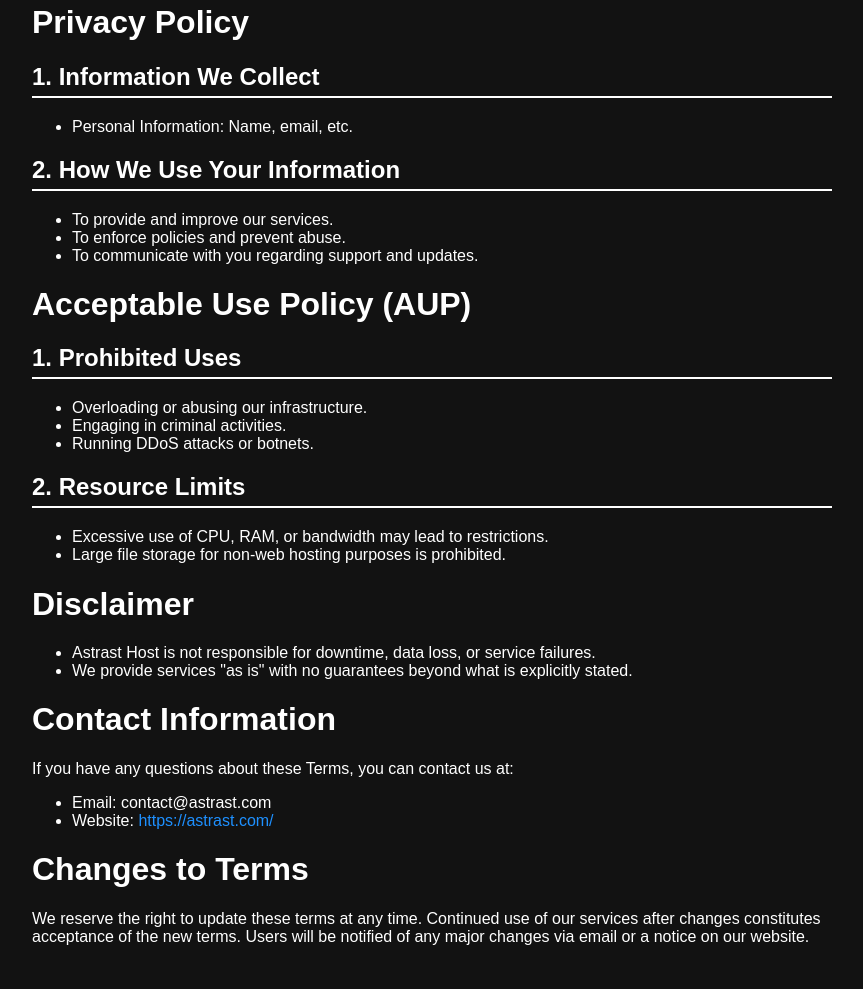
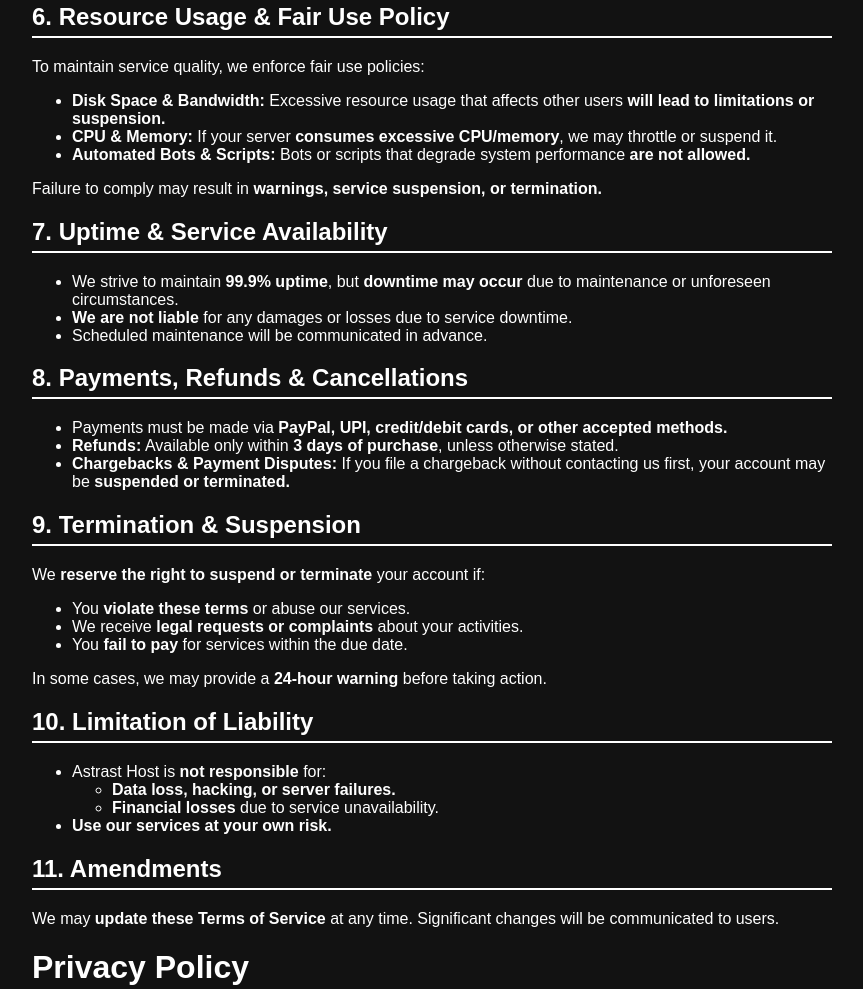
Before and after one commit to safire1/Astrast, a plain HTML site: page legal.html in a window 1280 px wide. Shown: the part 881-1870 px from the top of the page, without its empty margins (208-1071 px from the left). Drawn offline with Linux system fonts and the light colour scheme.

Commit message:
Update legal.html

```diff
--- a/legal.html
+++ b/legal.html
@@ -85,6 +85,52 @@
             <li>Bypassing security measures or exploiting our systems.</li>
             <li>Hosting copyrighted content without authorization.</li>
         </ul>
+        <h2>6. Resource Usage & Fair Use Policy</h2>
+        <p>To maintain service quality, we enforce fair use policies:</p>
+        <ul>
+            <li><strong>Disk Space & Bandwidth:</strong> Excessive resource usage that affects other users <strong>will lead to limitations or suspension.</strong></li>
+            <li><strong>CPU & Memory:</strong> If your server <strong>consumes excessive CPU/memory</strong>, we may throttle or suspend it.</li>
+            <li><strong>Automated Bots & Scripts:</strong> Bots or scripts that degrade system performance <strong>are not allowed.</strong></li>
+        </ul>
+        <p>Failure to comply may result in <strong>warnings, service suspension, or termination.</strong></p>
+
+        <h2>7. Uptime & Service Availability</h2>
+        <ul>
+            <li>We strive to maintain <strong>99.9% uptime</strong>, but <strong>downtime may occur</strong> due to maintenance or unforeseen circumstances.</li>
+            <li><strong>We are not liable</strong> for any damages or losses due to service downtime.</li>
+            <li>Scheduled maintenance will be communicated in advance.</li>
+        </ul>
+
+        <h2>8. Payments, Refunds & Cancellations</h2>
+        <ul>
+            <li>Payments must be made via <strong>PayPal, UPI, credit/debit cards, or other accepted methods.</strong></li>
+            <li><strong>Refunds:</strong> Available only within <strong>3 days of purchase</strong>, unless otherwise stated.</li>
+            <li><strong>Chargebacks & Payment Disputes:</strong> If you file a chargeback without contacting us first, your account may be <strong>suspended or terminated.</strong></li>
+        </ul>
+
+        <h2>9. Termination & Suspension</h2>
+        <p>We <strong>reserve the right to suspend or terminate</strong> your account if:</p>
+        <ul>
+            <li>You <strong>violate these terms</strong> or abuse our services.</li>
+            <li>We receive <strong>legal requests or complaints</strong> about your activities.</li>
+            <li>You <strong>fail to pay</strong> for services within the due date.</li>
+        </ul>
+        <p>In some cases, we may provide a <strong>24-hour warning</strong> before taking action.</p>
+
+        <h2>10. Limitation of Liability</h2>
+        <ul>
+            <li>Astrast Host is <strong>not responsible</strong> for:
+                <ul>
+                    <li><strong>Data loss, hacking, or server failures.</strong></li>
+                    <li><strong>Financial losses</strong> due to service unavailability.</li>
+                </ul>
+            </li>
+            <li><strong>Use our services at your own risk.</strong></li>
+        </ul>
+
+        <h2>11. Amendments</h2>
+        <p>We may <strong>update these Terms of Service</strong> at any time. Significant changes will be communicated to users.</p>
+
 
         <h1 id="privacy">Privacy Policy</h1>
         <h2>1. Information We Collect</h2>
@@ -98,20 +144,46 @@
             <li>To enforce policies and prevent abuse.</li>
             <li>To communicate with you regarding support and updates.</li>
         </ul>
+        <h2>3. Data Security</h2>
+        <ul>
+            <li>We implement <strong>industry-standard security</strong> measures.</li>
+            <li><strong>No system is 100% secure.</strong> While we take precautions, we cannot guarantee <strong>absolute security.</strong></li>
+        </ul>
+
+        <h2>4. Data Sharing</h2>
+        <p>We <strong>do not sell or rent</strong> your data. We only share data:</p>
+        <ul>
+            <li>With <strong>payment processors</strong> for transactions.</li>
+            <li>If <strong>required by law</strong> (e.g., court orders, government requests).</li>
+        </ul>
+
+        <h2>5. Age Restrictions</h2>
+        <p>We do not knowingly collect data from individuals under <strong>13 years old.</strong></p>
 
         <h1 id="aup">Acceptable Use Policy (AUP)</h1>
+        <p>By using <strong>Astrast Host</strong>, you agree to follow these rules:</p>
+
         <h2>1. Prohibited Uses</h2>
+        <p>You <strong>cannot</strong>:</p>
         <ul>
-            <li>Overloading or abusing our infrastructure.</li>
-            <li>Engaging in criminal activities.</li>
-            <li>Running DDoS attacks or botnets.</li>
+            <li><strong>Overload or abuse our infrastructure</strong> (e.g., excessive storage filling).</li>
+            <li><strong>Engage in criminal activities</strong> (fraud, hacking, copyright violations).</li>
+            <li><strong>Run DDoS attacks, botnets, or malicious software.</strong></li>
+            <li><strong>Share accounts</strong> or resell services without permission.</li>
         </ul>
 
         <h2>2. Resource Limits</h2>
         <ul>
-            <li>Excessive use of CPU, RAM, or bandwidth may lead to restrictions.</li>
-            <li>Large file storage for non-web hosting purposes is prohibited.</li>
+            <li>Excessive use of CPU, RAM, or bandwidth <strong>may lead to throttling or suspension.</strong></li>
+            <li><strong>Large file storage for non-web hosting purposes</strong> (e.g., backups, file dumps) is <strong>prohibited.</strong></li>
         </ul>
+
+        <h2>3. Enforcement</h2>
+        <ul>
+            <li>Violations <strong>may result in suspension, termination, or legal action.</strong></li>
+            <li>We reserve the right to <strong>modify or update</strong> these rules as needed.</li>
+        </ul>
+
 
         <h1>Disclaimer</h1>
         <ul>
```
